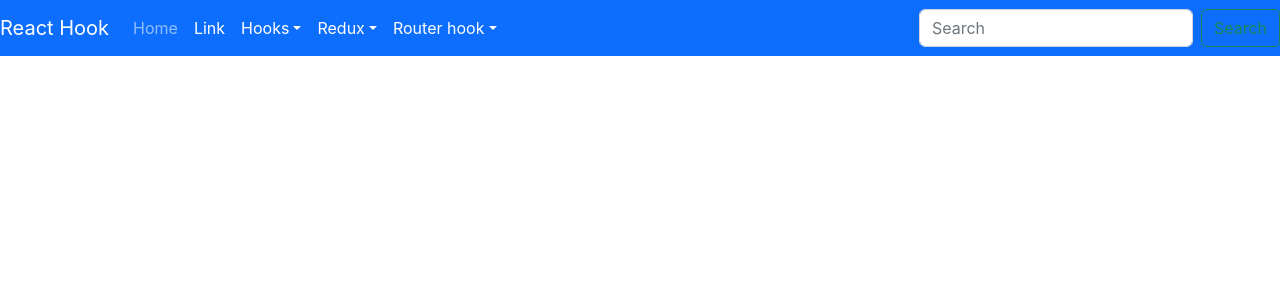
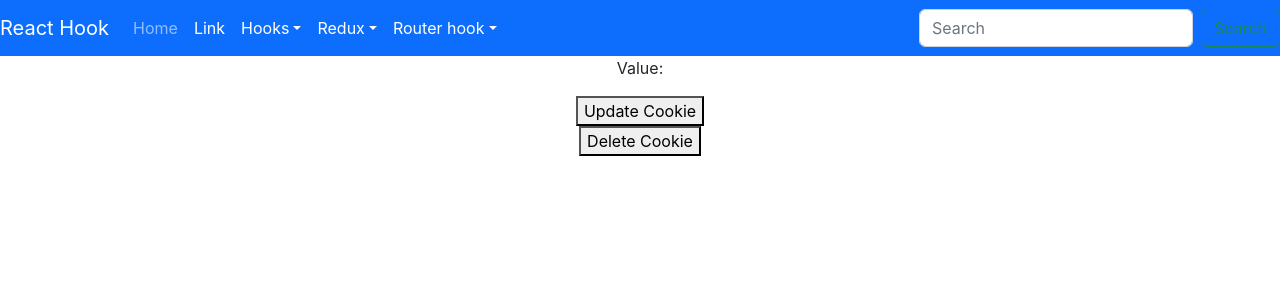
Before and after one commit to AVan-Git/Basic-ReactJS, a React (Create React App) app in the folder react_buoi10/: page /custom-hook in a window 1280 px wide. Shown: the top 300 px of the page. Built offline with nearby package versions, Linux system fonts and the light colour scheme.

Commit message:
text cookie -- khong tự load

```diff
--- a/react_buoi10/src/pages/DemoUseRoute/DemoUseRoute.jsx
+++ b/react_buoi10/src/pages/DemoUseRoute/DemoUseRoute.jsx
@@ -1,14 +1,31 @@
-import React from 'react'
-import useRoute from '../../hooks/useRoute'
+import React, { useEffect, useState } from "react";
+import useRoute from "../../hooks/useRoute";
+import { useCookie } from "react-use";
 
 export default function DemoUseRoute() {
+  const {
+    navigate,
+    params,
+    searchParams: [searchParams, setSearchParams],
+  } = useRoute();
 
-    const {navigate, params, searchParams:[searchParams, setSearchParams] } = useRoute()
+  const [value, updateCookie, deleteCookie] = useCookie("my-cookie");
+  const [counter, setCounter] = useState(1);
 
-    console.log({navigate, params, searchParams:[searchParams, setSearchParams] });
+  useEffect(() => {
+    deleteCookie();
+  }, []);
+
+  const updateCookieHandler = () => {
+    updateCookie(`my-awesome-cookie-${counter}`);
+    setCounter((c) => c + 1);
+  };
   return (
     <div>
-
+      <p>Value: {value}</p>
+      <button onClick={updateCookieHandler}>Update Cookie</button>
+      <br />
+      <button onClick={deleteCookie}>Delete Cookie</button>
     </div>
-  )
+  );
 }
```
Also changed, not shown: react_buoi10/images/img_code.png, react_buoi10/images/img_minhHoaBuoi10.png.
